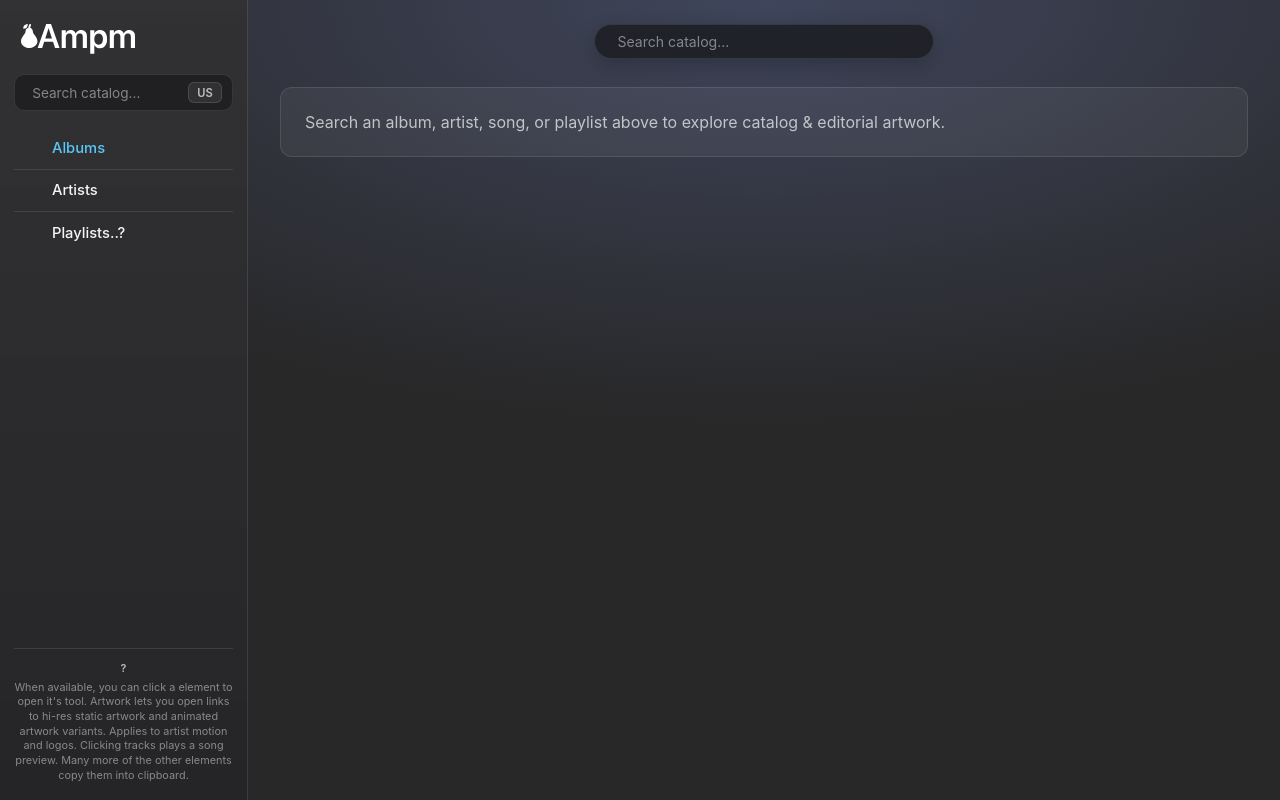
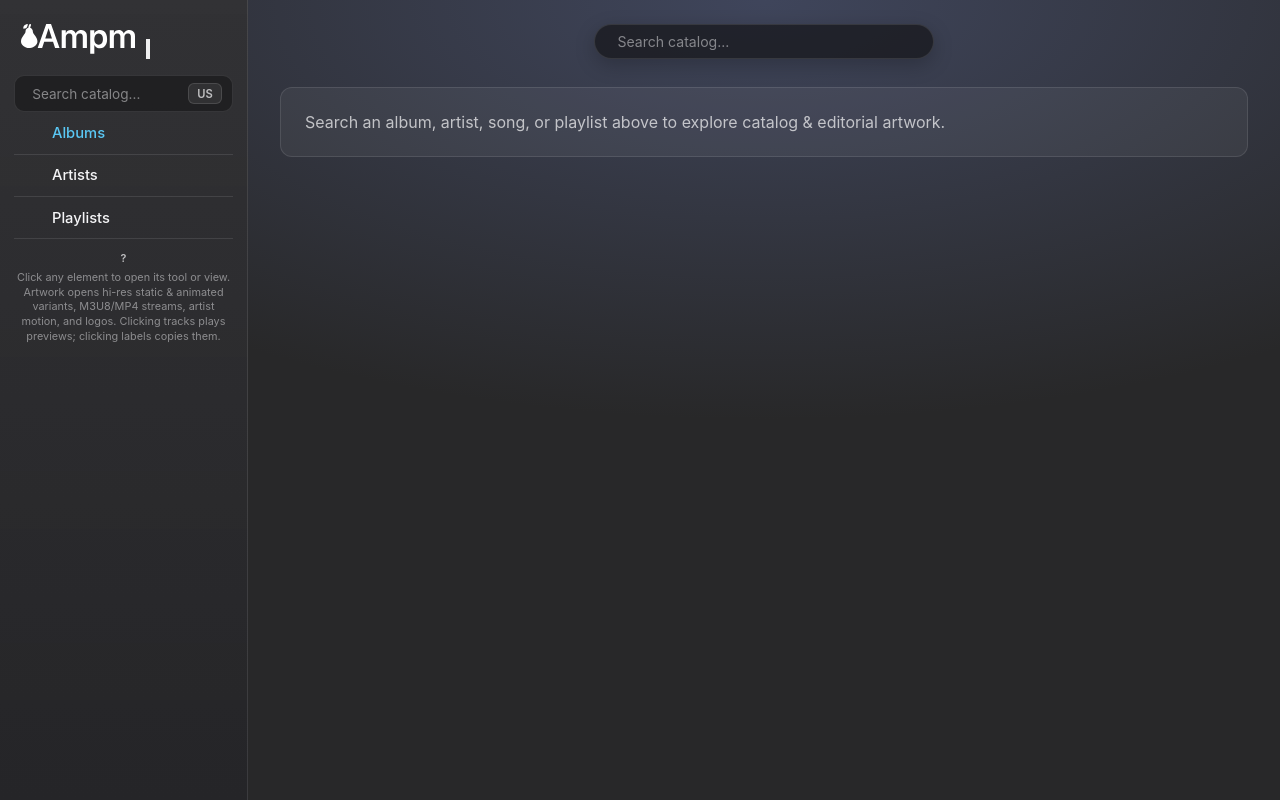
Before and after one commit to fergassss1/editorialVideo, a plain HTML site: page new.html in a window 1280 px wide. Drawn offline with nearby package versions, Linux system fonts and the light colour scheme; no server answers; a web font is replaced by a local one.

Commit message:
Update new.html

```diff
--- a/new.html
+++ b/new.html
@@ -9,13 +9,19 @@
 </head>
 <body>
   <div id="app" class="app-shell">
-    <!-- Persistent Left Sidebar -->
-    <aside class="sidebar" aria-label="Primary navigation">
+    <!-- Floating / Sticky Left Sidebar & Responsive Top Bar -->
+    <aside id="sidebar" class="sidebar" aria-label="Primary navigation">
       <div class="sidebar-top">
+        <div class="sidebar-brand-row">
           <button id="brandResetBtn" class="brand-logo-btn" type="button" title="Reset view">
             <img src="assets/logo.svg" alt="Ampm" class="brand-logo" />
           </button>
+          <button id="mobileNavToggle" class="mobile-nav-toggle" type="button" aria-expanded="false" aria-controls="sidebarCollapsible" title="Toggle menu">
+            <span class="sf-icon" data-sf-symbol="line.3.horizontal" aria-hidden="true"></span>
+          </button>
+        </div>
 
+        <div id="sidebarCollapsible" class="sidebar-collapsible">
           <form id="sidebarSearchForm" class="search-pill" autocomplete="off">
             <span class="sf-icon search-icon" data-sf-symbol="magnifyingglass" aria-hidden="true"></span>
             <input
@@ -46,20 +52,20 @@
             </button>
             <button type="button" class="nav-item" data-nav="playlists">
               <span class="sf-icon nav-icon" data-sf-symbol="music.note.list" aria-hidden="true"></span>
-            <span>Playlists..?</span>
+              <span>Playlists</span>
             </button>
           </nav>
-      </div>
 
           <!-- Lower Sidebar Help Legend -->
           <div class="sidebar-help" aria-label="Usage tips">
             <div class="sidebar-help-q">?</div>
             <p>
-          When available, you can click a element to open it's tool.
-          Artwork lets you open links to hi-res static artwork and animated artwork variants. Applies to artist motion and logos.
-          Clicking tracks plays a song preview.
-          Many more of the other elements copy them into clipboard.
+              Click any element to open its tool or view.
+              Artwork opens hi-res static &amp; animated variants, M3U8/MP4 streams, artist motion, and logos.
+              Clicking tracks plays previews; clicking labels copies them.
             </p>
+          </div>
+        </div>
       </div>
     </aside>
 
@@ -69,7 +75,7 @@
     </main>
   </div>
 
-  <!-- Artwork & Editorial Media Modal -->
+  <!-- Artwork, Streams & Editorial Media Modal -->
   <div id="mediaModal" class="modal-backdrop" hidden>
     <div class="modal-card" role="dialog" aria-modal="true" aria-labelledby="modalTitle">
       <div class="modal-header">
```
Lines whose indentation alone changed are shown as unchanged.
